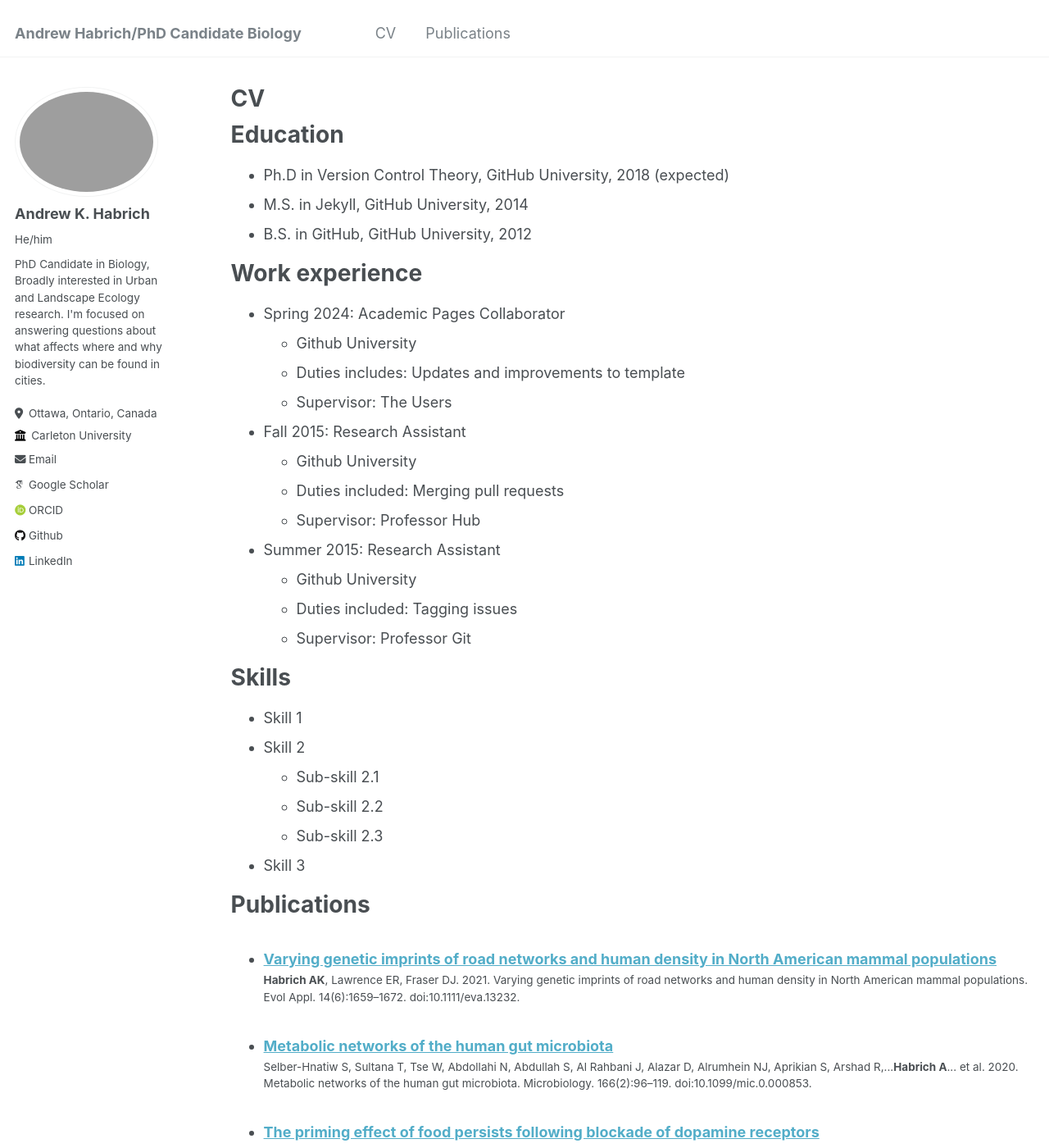
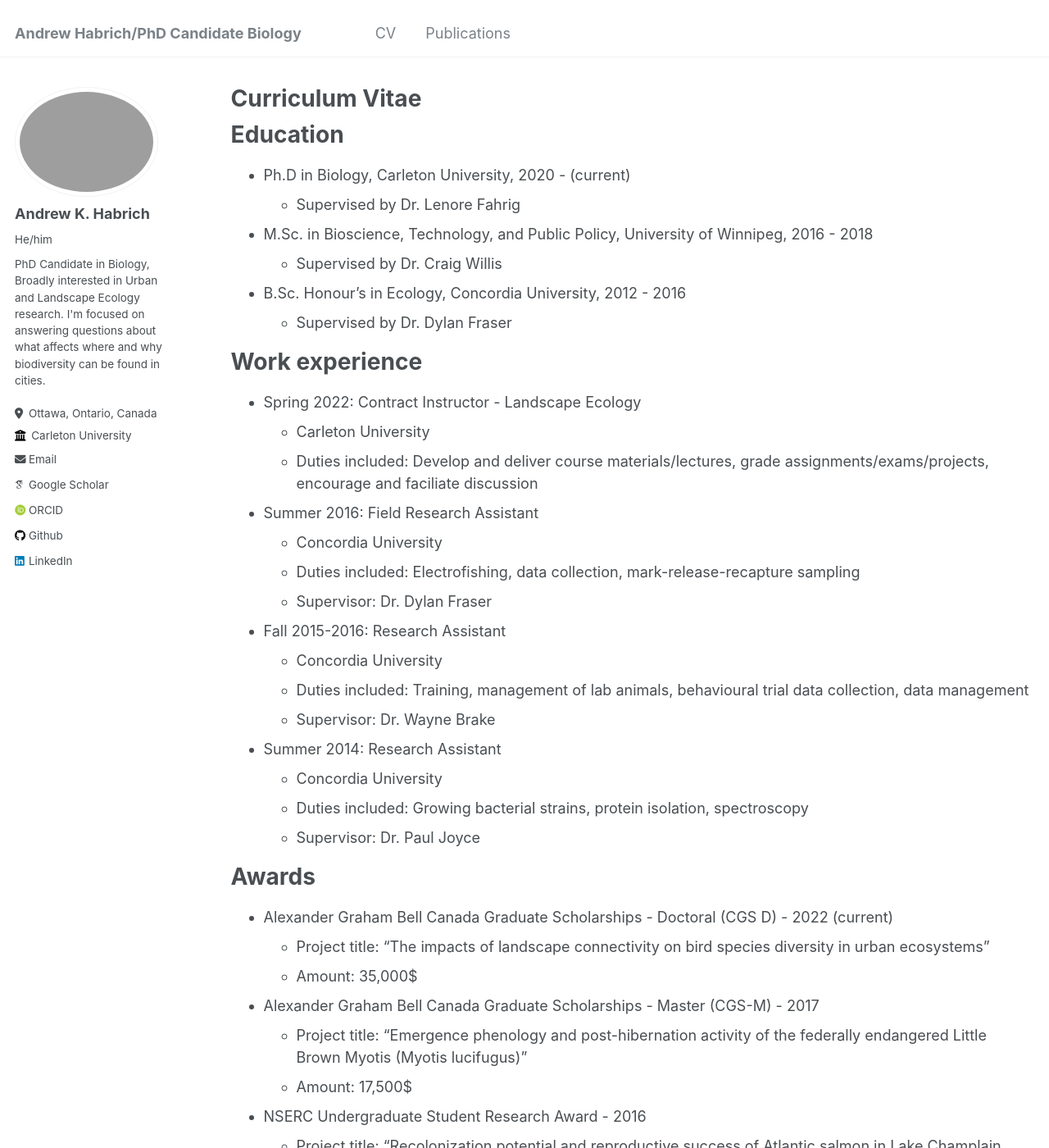
Before and after one commit to drewhabrich/drewhabrich.github.io, a Jekyll site: the page built from _pages/cv.md, in a window 1280 px wide and 1400 px high. Shown: the whole window at 82% size. Built offline with Jekyll 4.4.1, drawn with Linux system fonts in a browser that asks for light colours; some web fonts are replaced; some of the changed text lies outside the part shown.

Commit message:
filled cv.md
removed several sections from the default.

```diff
--- a/_pages/cv.md
+++ b/_pages/cv.md
@@ -1,6 +1,6 @@
 ---
 layout: archive
-title: "CV"
+title: "Curriculum Vitae"
 permalink: /cv/
 author_profile: true
 redirect_from:
@@ -11,54 +11,48 @@ redirect_from:
 
 Education
 ======
-* Ph.D in Version Control Theory, GitHub University, 2018 (expected)
-* M.S. in Jekyll, GitHub University, 2014
-* B.S. in GitHub, GitHub University, 2012
+* Ph.D in Biology, Carleton University, 2020 - (current)
+  * Supervised by Dr. Lenore Fahrig
+* M.Sc. in Bioscience, Technology, and Public Policy, University of Winnipeg, 2016 - 2018
+  * Supervised by Dr. Craig Willis
+* B.Sc. Honour's in Ecology, Concordia University, 2012 - 2016
+  * Supervised by Dr. Dylan Fraser
 
 Work experience
 ======
-* Spring 2024: Academic Pages Collaborator
-  * Github University
-  * Duties includes: Updates and improvements to template
-  * Supervisor: The Users
+* Spring 2022: Contract Instructor - Landscape Ecology
+  * Carleton University
+  * Duties included: Develop and deliver course materials/lectures, grade assignments/exams/projects, encourage and faciliate discussion
 
-* Fall 2015: Research Assistant
-  * Github University
-  * Duties included: Merging pull requests
-  * Supervisor: Professor Hub
+* Summer 2016: Field Research Assistant
+  * Concordia University
+  * Duties included: Electrofishing, data collection, mark-release-recapture sampling
+  * Supervisor: Dr. Dylan Fraser
 
-* Summer 2015: Research Assistant
-  * Github University
-  * Duties included: Tagging issues
-  * Supervisor: Professor Git
+* Fall 2015-2016: Research Assistant
+  * Concordia University
+  * Duties included: Training, management of lab animals, behavioural trial data collection, data management
+  * Supervisor: Dr. Wayne Brake
 
-Skills
+* Summer 2014: Research Assistant
+  * Concordia University
+  * Duties included: Growing bacterial strains, protein isolation, spectroscopy
+  * Supervisor: Dr. Paul Joyce
+
+Awards
 ======
-* Skill 1
-* Skill 2
-  * Sub-skill 2.1
-  * Sub-skill 2.2
-  * Sub-skill 2.3
-* Skill 3
+* Alexander Graham Bell Canada Graduate Scholarships - Doctoral (CGS D) - 2022 (current)
+  * Project title: "The impacts of landscape connectivity on bird species diversity in urban ecosystems"
+  * Amount: 35,000$
+* Alexander Graham Bell Canada Graduate Scholarships - Master (CGS-M) - 2017
+  * Project title: "Emergence phenology and post-hibernation activity of the federally endangered Little Brown Myotis (Myotis lucifugus)"
+  * Amount: 17,500$
+* NSERC Undergraduate Student Research Award - 2016
+  * Project title: "Recolonization potential and reproductive success of Atlantic salmon in Lake Champlain tributaries"
+  * Amount: 4,500$
 
 Publications
 ======
   <ul>{% for post in site.publications reversed %}
     {% include archive-single-cv.html %}
   {% endfor %}</ul>
-
-Talks
-======
-  <ul>{% for post in site.talks reversed %}
-    {% include archive-single-talk-cv.html  %}
-  {% endfor %}</ul>
-
-Teaching
-======
-  <ul>{% for post in site.teaching reversed %}
-    {% include archive-single-cv.html %}
-  {% endfor %}</ul>
-
-Service and leadership
-======
-* Currently signed in to 43 different slack teams
```
